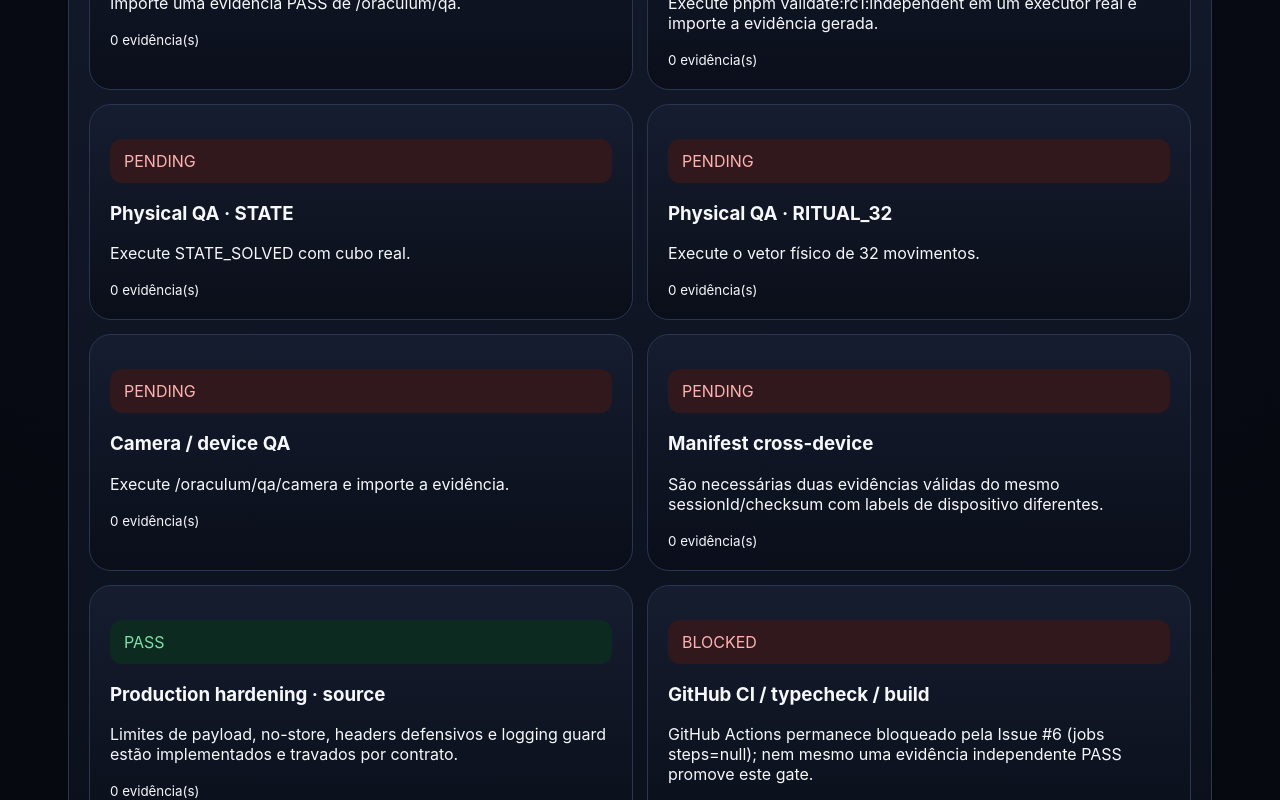
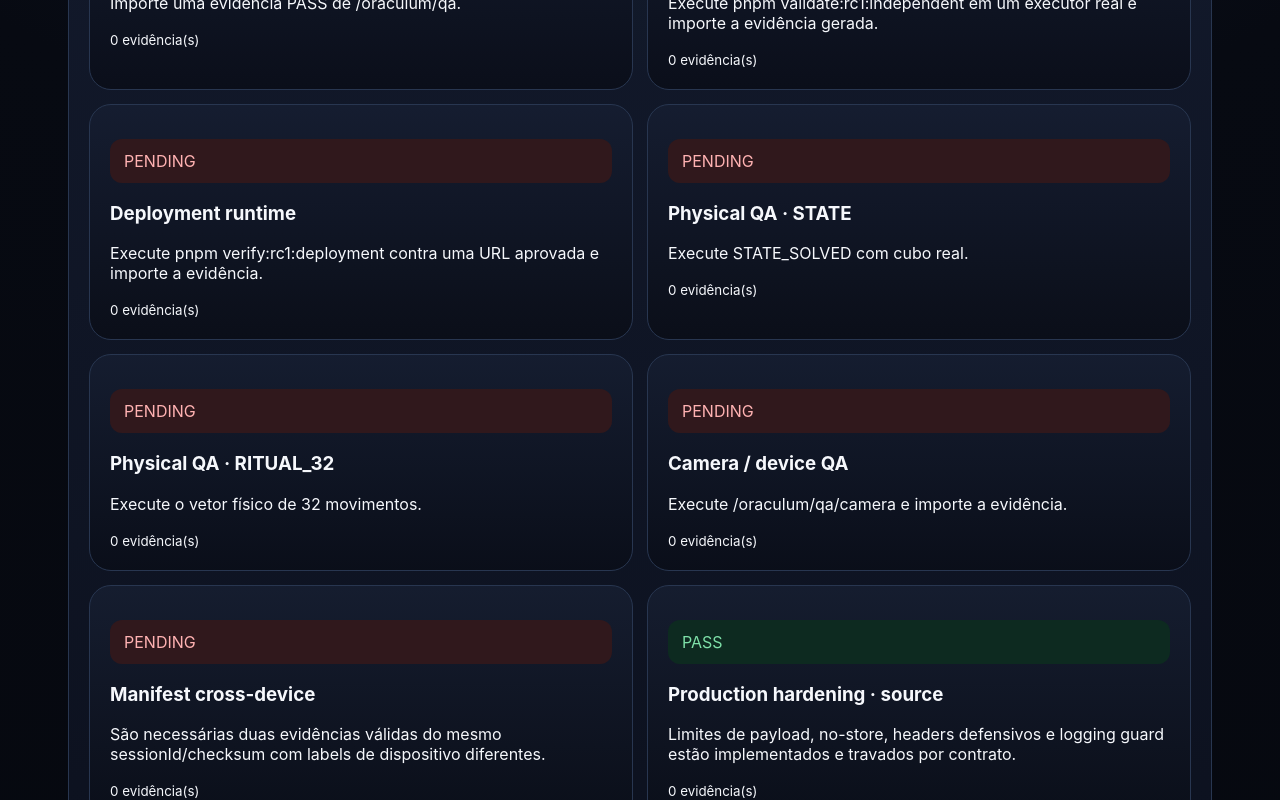
Before and after one commit to tehknesolutions/cubo-hnk, a Next.js app in the folder apps/web/: page /oraculum/qa/evidence in a window 1280 px wide. Shown: the part 1100-1900 px from the top of the page. Built offline with nearby package versions, Linux system fonts and the light colour scheme.

Commit message:
feat: integrate deployment runtime evidence into RC1 ledger

```diff
--- a/apps/web/app/oraculum/qa/evidence/evidence-ledger.mjs
+++ b/apps/web/app/oraculum/qa/evidence/evidence-ledger.mjs
@@ -3,6 +3,7 @@ export const RC1_RELEASE_ID='HOC-V1.0-RC1';
 export const EVIDENCE_KINDS=Object.freeze({
   RUNTIME:'HOC-RC1-RUNTIME-QA-EVIDENCE/V1',
   INDEPENDENT:'HOC-RC1-INDEPENDENT-VALIDATION-EVIDENCE/V1',
+  DEPLOYMENT:'HOC-RC1-DEPLOYMENT-VERIFY-EVIDENCE/V1',
   PHYSICAL:'HOC-RC1-PHYSICAL-QA-EVIDENCE/V1',
   CAMERA:'HOC-RC1-CAMERA-QA-EVIDENCE/V1',
   MANIFEST_VERIFY:'HOC-RC1-MANIFEST-VERIFY-EVIDENCE/V1',
@@ -28,6 +29,19 @@ function validIndependent(record){
     &&record?.governance?.promotesStable===false
     &&record?.governance?.promotesHnkCanon===false
     &&record?.summary?.failedCommands===0;
+}
+function validDeployment(record){
+  return record?.evidenceKind===EVIDENCE_KINDS.DEPLOYMENT
+    &&sameRelease(record)
+    &&record?.passed===true
+    &&record?.authority==='DEPLOYMENT_RUNTIME_EVIDENCE_NOT_PRODUCTION_PROMOTION'
+    &&record?.summary?.failed===0
+    &&typeof record?.golden?.expectedSeed256==='string'
+    &&record?.golden?.actualSeed256===record?.golden?.expectedSeed256
+    &&record?.governance?.promotesStable===false
+    &&record?.governance?.promotesHnkCanon===false
+    &&record?.governance?.replacesGitHubCI===false
+    &&record?.governance?.replacesPhysicalQa===false;
 }
 function physicalCase(record,caseId){
   return record?.evidenceKind===EVIDENCE_KINDS.PHYSICAL&&sameRelease(record)&&record?.report?.caseId===caseId;
@@ -68,6 +82,7 @@ export function classifyRc1Evidence(record){
   switch(record.evidenceKind){
     case EVIDENCE_KINDS.RUNTIME:return Object.freeze({kind:'RUNTIME',accepted:sameRelease(record),passed:record?.report?.passed===true});
     case EVIDENCE_KINDS.INDEPENDENT:return Object.freeze({kind:'INDEPENDENT_EXECUTOR',accepted:sameRelease(record),passed:validIndependent(record)});
+    case EVIDENCE_KINDS.DEPLOYMENT:return Object.freeze({kind:'DEPLOYMENT_RUNTIME',accepted:sameRelease(record),passed:validDeployment(record)});
     case EVIDENCE_KINDS.PHYSICAL:return Object.freeze({kind:`PHYSICAL:${record?.report?.caseId??'UNKNOWN'}`,accepted:sameRelease(record),passed:record?.report?.passed===true});
     case EVIDENCE_KINDS.CAMERA:return Object.freeze({kind:'CAMERA',accepted:sameRelease(record),passed:record?.fullQaPass===true});
     case EVIDENCE_KINDS.MANIFEST_VERIFY:return Object.freeze({kind:'MANIFEST_VERIFY',accepted:sameRelease(record),passed:record?.valid===true});
@@ -79,6 +94,7 @@ export function evaluateRc1Evidence(recordsInput=[]){
   const records=asArray(recordsInput);
   const runtime=statusFromEvidence(records,r=>r?.evidenceKind===EVIDENCE_KINDS.RUNTIME,validRuntime);
   const independent=statusFromEvidence(records,r=>r?.evidenceKind===EVIDENCE_KINDS.INDEPENDENT,validIndependent);
+  const deployment=statusFromEvidence(records,r=>r?.evidenceKind===EVIDENCE_KINDS.DEPLOYMENT,validDeployment);
   const state=statusFromEvidence(records,r=>physicalCase(r,'STATE_SOLVED'),r=>physicalPass(r,'STATE_SOLVED'));
   const ritual=statusFromEvidence(records,r=>physicalCase(r,'RITUAL32_OFFICIAL'),r=>physicalPass(r,'RITUAL32_OFFICIAL'));
   const camera=statusFromEvidence(records,r=>r?.evidenceKind===EVIDENCE_KINDS.CAMERA,validCamera);
@@ -87,12 +103,13 @@ export function evaluateRc1Evidence(recordsInput=[]){
   const gates=Object.freeze([
     gate('runtimeSelfTest','Runtime self-test',runtime.status,runtime.status==='PASS'?'Vetor RC1 reproduzido no runtime carregado.':'Importe uma evidência PASS de /oraculum/qa.',runtime.count),
     gate('independentValidation','Independent executor',independent.status,independent.status==='PASS'?'Install, tests, typecheck, check, web build e runtime self-test passaram em executor independente. GitHub CI continua um gate separado.':'Execute pnpm validate:rc1:independent em um executor real e importe a evidência gerada.',independent.count),
+    gate('deploymentVerification','Deployment runtime',deployment.status,deployment.status==='PASS'?'Preview/deployment reproduziu self-test, headers, seed dourado e verificação V0.10 no host real.':'Execute pnpm verify:rc1:deployment contra uma URL aprovada e importe a evidência.',deployment.count),
     gate('physicalState','Physical QA · STATE',state.status,state.status==='PASS'?'Cubo resolvido físico reproduziu legalidade, commit e seed oficiais.':'Execute STATE_SOLVED com cubo real.',state.count),
     gate('physicalRitual','Physical QA · RITUAL_32',ritual.status,ritual.status==='PASS'?'RITUAL_32 físico reproduziu o estado final V0.9 oficial.':'Execute o vetor físico de 32 movimentos.',ritual.count),
     gate('cameraDevice','Camera / device QA',camera.status,camera.status==='PASS'?'Fluxo de câmera passou no dispositivo registrado.':'Execute /oraculum/qa/camera e importe a evidência.',camera.count),
     gate('crossDeviceManifest','Manifest cross-device',crossDevice.status,crossDevice.status==='PASS'?`Mesmo manifesto validado em ${crossDevice.deviceLabels.length} labels de dispositivo.`:'São necessárias duas evidências válidas do mesmo sessionId/checksum com labels de dispositivo diferentes.',crossDevice.count),
     gate('productionHardeningSource','Production hardening · source',STATUS.PASS,'Limites de payload, no-store, headers defensivos e logging guard estão implementados e travados por contrato.',0),
-    gate('ciBuild','GitHub CI / typecheck / build',STATUS.BLOCKED,'GitHub Actions permanece bloqueado pela Issue #6 (jobs steps=null); nem mesmo uma evidência independente PASS promove este gate.',0),
+    gate('ciBuild','GitHub CI / typecheck / build',STATUS.BLOCKED,'GitHub Actions permanece bloqueado pela Issue #6 (jobs steps=null); evidências independente/deployment não promovem este gate.',0),
     gate('manualFinalDocs','Manual final reconciliado',STATUS.PASS,'Manual Markdown + DOCX/PDF RC1 foram reconciliados e os hashes dos artefatos visuais estão registrados.',0),
     gate('humanPromotion','Aprovação humana V1.0',STATUS.PENDING,'Somente uma decisão humana explícita pode promover RC1 → V1.0.',0),
   ]);
```
